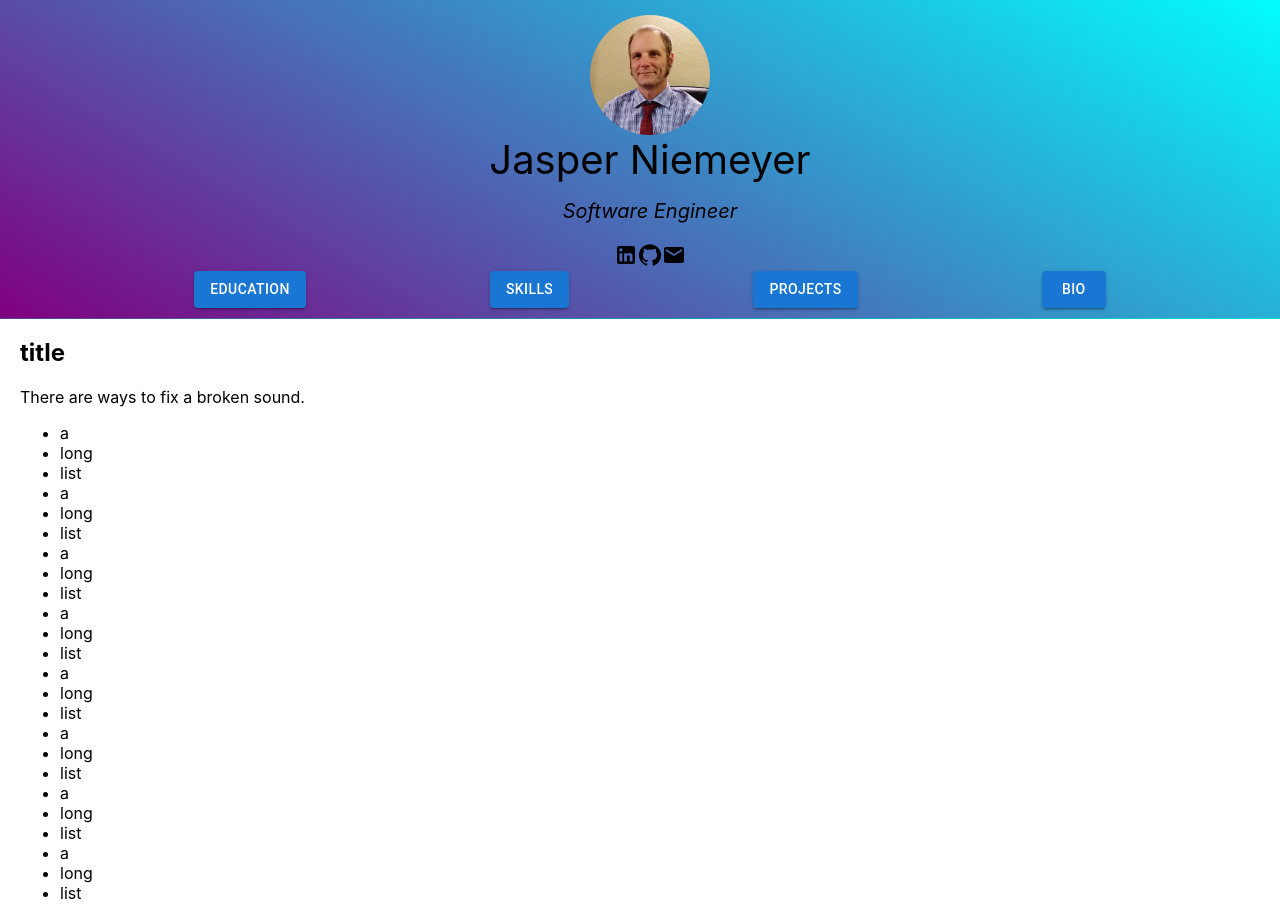
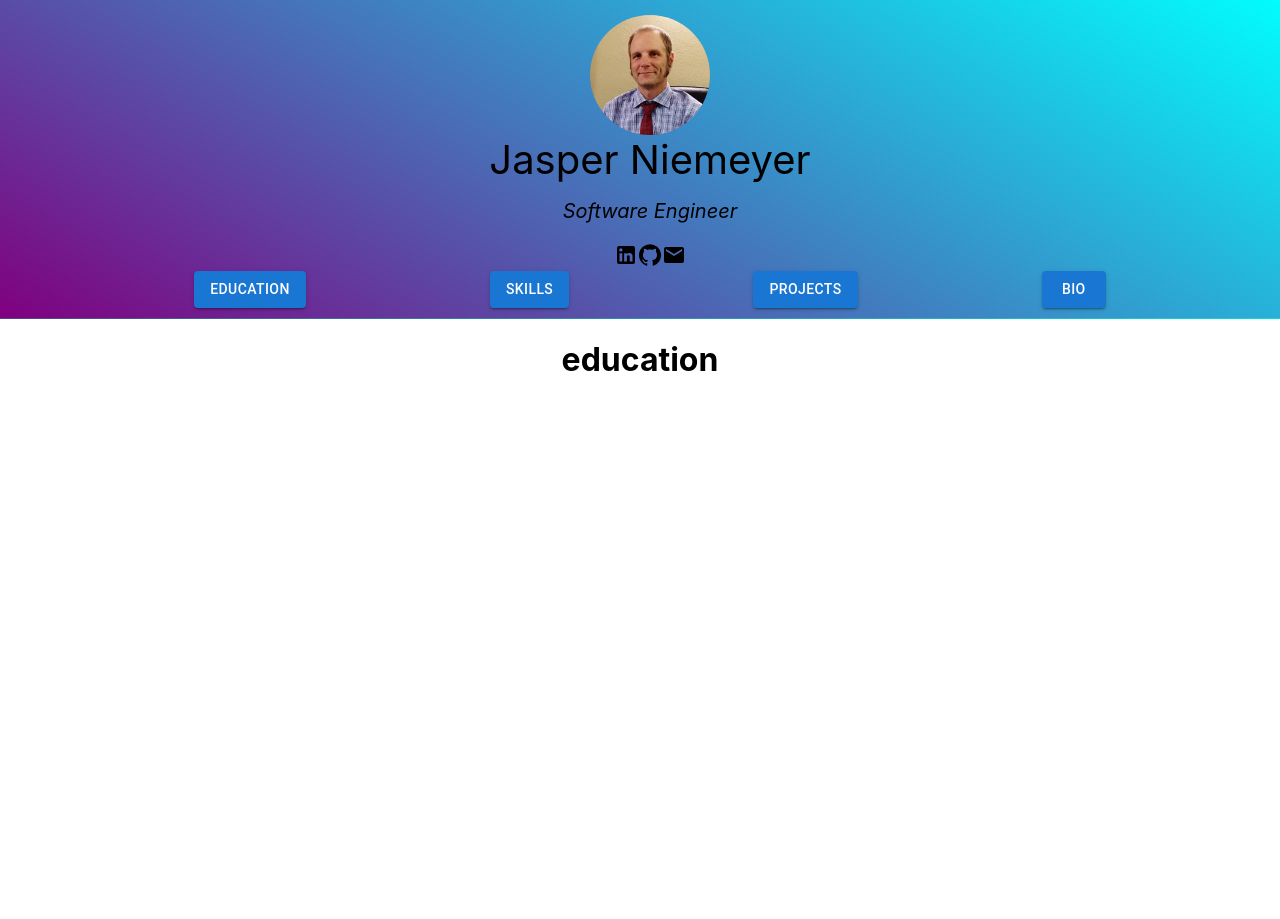
Before and after one commit to jjniemeyer/profile, a JavaScript app: page / in a window 1280 px wide. Both pictures are taken after a click on the button "EDUCATION". After the commit the page ends 800 px from the top, so only its background shows below. Built offline with nearby package versions, Linux system fonts and the light colour scheme; the HTML template or start-up script is replaced by a standard one.

Commit message:
functionalize navbar

```diff
--- a/src/App.js
+++ b/src/App.js
@@ -16,8 +16,16 @@ function App() {
         <Header />
         <Navbar />
       </Box>
-
-      <div className='bio'>
+      <div className='education' style={{display: 'none'}}>
+        <h1>education</h1>
+      </div>
+      <div className='skills' style={{display: 'none'}}>
+        <h1>skills</h1>
+      </div>
+      <div className='projects' style={{display: 'none'}}>
+        <h1>projects</h1>
+      </div>
+      <div className='bio' style={{display: 'block'}}>
         <section className='bio-text'>
           <h1>title</h1>
           <p>There are ways to fix a broken sound. </p>
--- a/src/components/Navbar.js
+++ b/src/components/Navbar.js
@@ -1,12 +1,32 @@
 import Button from '@mui/material/Button'
 
 function Navbar() {
+
+  function show(id) {
+    const section = document.querySelector(`.${id}`);
+    section.style.display = 'block'
+  }
+
+  function hide(ids) {
+    ids.forEach((id) => {
+      const section = document.querySelector(`.${id}`);
+      section.style.display = 'none';
+    });
+  }
+
+  function handleClick(event) {
+    const hidden = ['education', 'skills', 'projects', 'bio'].filter(section => section !== event.target.id);
+    hide(hidden);
+    console.log(hidden)
+    show(event.target.id);
+  }
+
   return (
     <div className='nav'>
-      <Button variant="contained">Education</Button>
-      <Button variant="contained">Skills</Button>
-      <Button variant="contained">Projects</Button>
-      <Button variant="contained">Bio</Button>
+      <Button id='education' variant="contained" onClick={handleClick}>Education</Button>
+      <Button id='skills' variant="contained" onClick={handleClick}>Skills</Button>
+      <Button id='projects' variant="contained" onClick={handleClick}>Projects</Button>
+      <Button id='bio' variant="contained" onClick={handleClick}>Bio</Button>
     </div>
   );
 }
```
